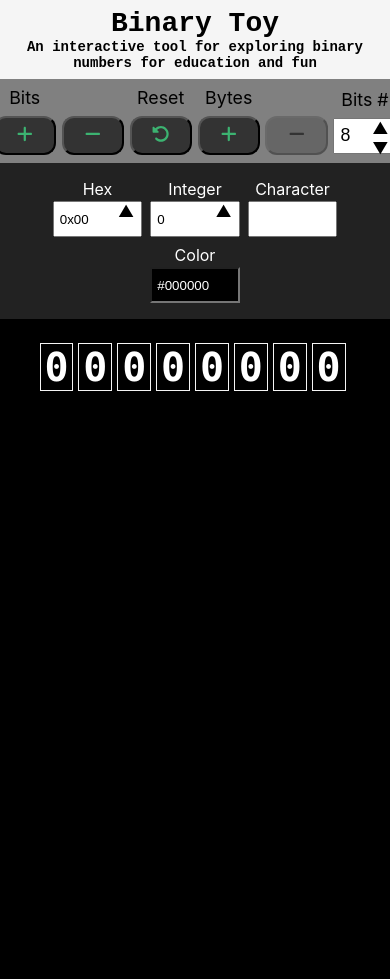
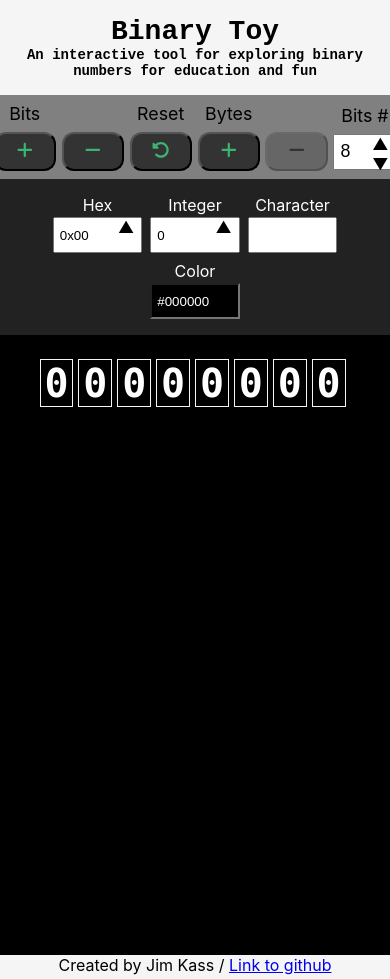
Before and after one commit to filmjbrandon/binary-toy, a React (Vite) app: page / in a window 390 px wide. Before the commit the page ends 844 px from the top, so only its background shows below. Built offline with nearby package versions, Linux system fonts and the light colour scheme.

Commit message:
moved header into App, and added footer.

```diff
--- a/src/App.css
+++ b/src/App.css
@@ -2,37 +2,21 @@
   text-align: center;
 }
 
-.App-logo {
-  height: 40vmin;
-  pointer-events: none;
+.App header {
+  margin-bottom: 0;
+  padding: 1rem;
+  font-size: clamp(0.875rem, 2vw, 1.5rem);
+  font-weight: bold;
+  font-family: monospace;
+  background-color: whitesmoke;
+  max-height: 85px;
 }
 
-@media (prefers-reduced-motion: no-preference) {
-  .App-logo {
-    animation: App-logo-spin infinite 20s linear;
-  }
+.App footer {
+  margin: 0;
+  padding: 0;
+  font-size: 1rem;
+  background-color: whitesmoke;
+  min-height:1.5rem;
+  max-height:1.5rem;
 }
-
-.App-header {
-  background-color: #282c34;
-  min-height: 100vh;
-  display: flex;
-  flex-direction: column;
-  align-items: center;
-  justify-content: center;
-  font-size: calc(10px + 2vmin);
-  color: white;
-}
-
-.App-link {
-  color: #61dafb;
-}
-
-@keyframes App-logo-spin {
-  from {
-    transform: rotate(0deg);
-  }
-  to {
-    transform: rotate(360deg);
-  }
-}
--- a/src/App.tsx
+++ b/src/App.tsx
@@ -3,7 +3,14 @@ import BitInteraction from './components/BitInteraction';
 function App() {
   return (
     <div className="App">
+      <header>
+        <h1>Binary Toy</h1>
+        <p>An interactive tool for exploring binary numbers for education and fun</p>
+      </header>
       <BitInteraction />
+      <footer>
+        <p>Created by Jim Kass / <a href="https://github.com/filmjbrandon/binary-toy">Link to github</a></p>
+      </footer>
     </div>
   );
 }
--- a/src/components/BitInteraction.tsx
+++ b/src/components/BitInteraction.tsx
@@ -106,10 +106,6 @@ const BitInteraction: React.FC<BitInteractionProps> = ({ numberOfBits = 8, start
 
     return (
         <div data-testid="bit-interaction" className="interaction">
-            <div className="header">
-                <h1>Binary Toy</h1>
-                <p>An interactive tool for exploring binary numbers for education and fun</p>
-            </div>
             <div className="container">
                 <nav className="sidebar">
                     <BitControls
--- a/src/css/BitInteraction.css
+++ b/src/css/BitInteraction.css
@@ -2,19 +2,9 @@
 .container {
     display : flex;
     flex-flow: row;
-    height: 100%;
+    height: calc(100vh + 1rem);
     width: 100%;
     max-width: 100%;
-}
-
-.header {
-    margin-bottom: 0;
-    padding: 1rem;
-    font-size: clamp(0.875rem, 2vw, 1.5rem);
-    font-weight: bold;
-    font-family: monospace;
-    background-color: whitesmoke;
-    max-height: calc(85px);
 }
 
 .sidebar {
--- a/src/index.css
+++ b/src/index.css
@@ -4,6 +4,8 @@
   --sidebar-size-func: clamp(var(--sidebar-min-width), 20vw, var(--sidebar-max-width)); /* try to keep sidebar at 20% of the total viewport width */
   --button-size-func: clamp(calc(var(--sidebar-min-width)*0.8), calc(0.8 * 20vw), calc(var(--sidebar-max-width)*0.8));
   --autoscaled-font-size:  clamp(0.5rem, calc(var(--button-size-func) / 3.5), 2.5rem); /* scale font to sidebar's width  */
+  --footer-height: 1.5rem;
+  --header-height:
 }
 
 body, div, p, span, h1 {
```
